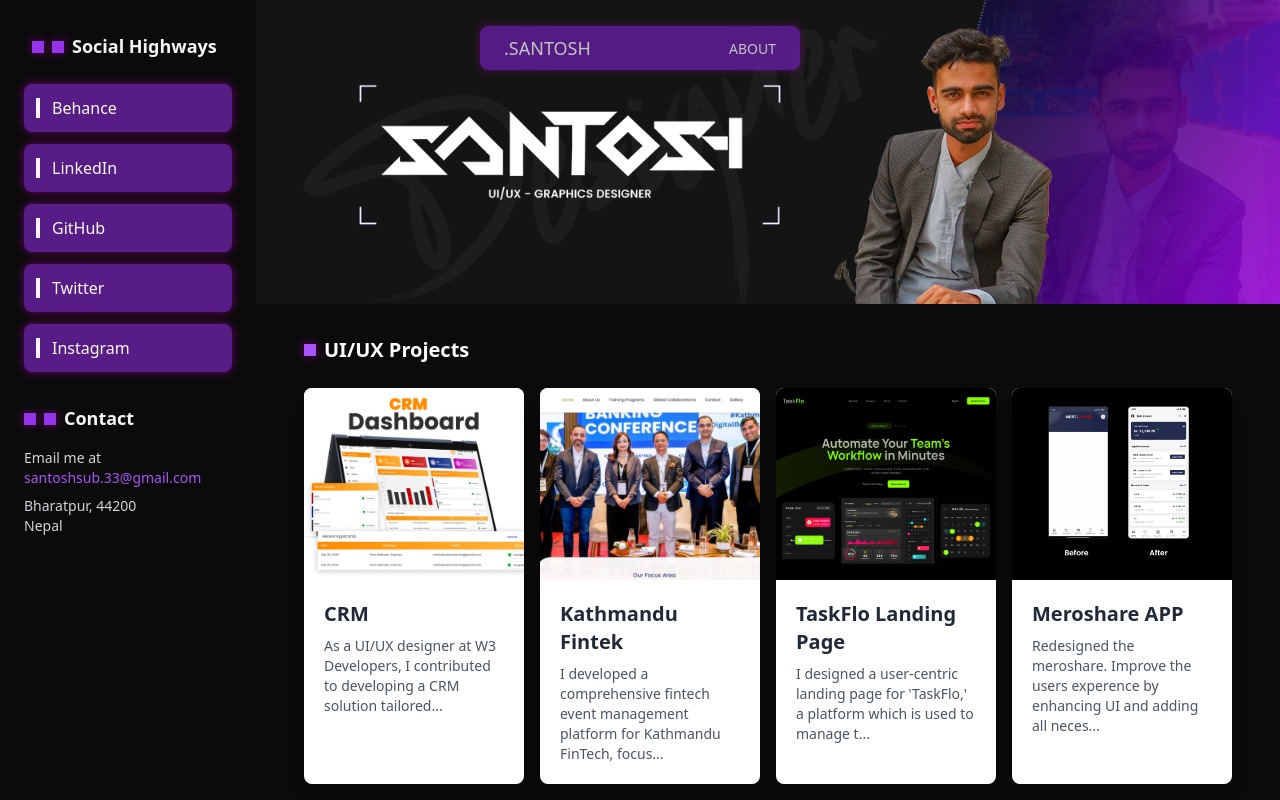
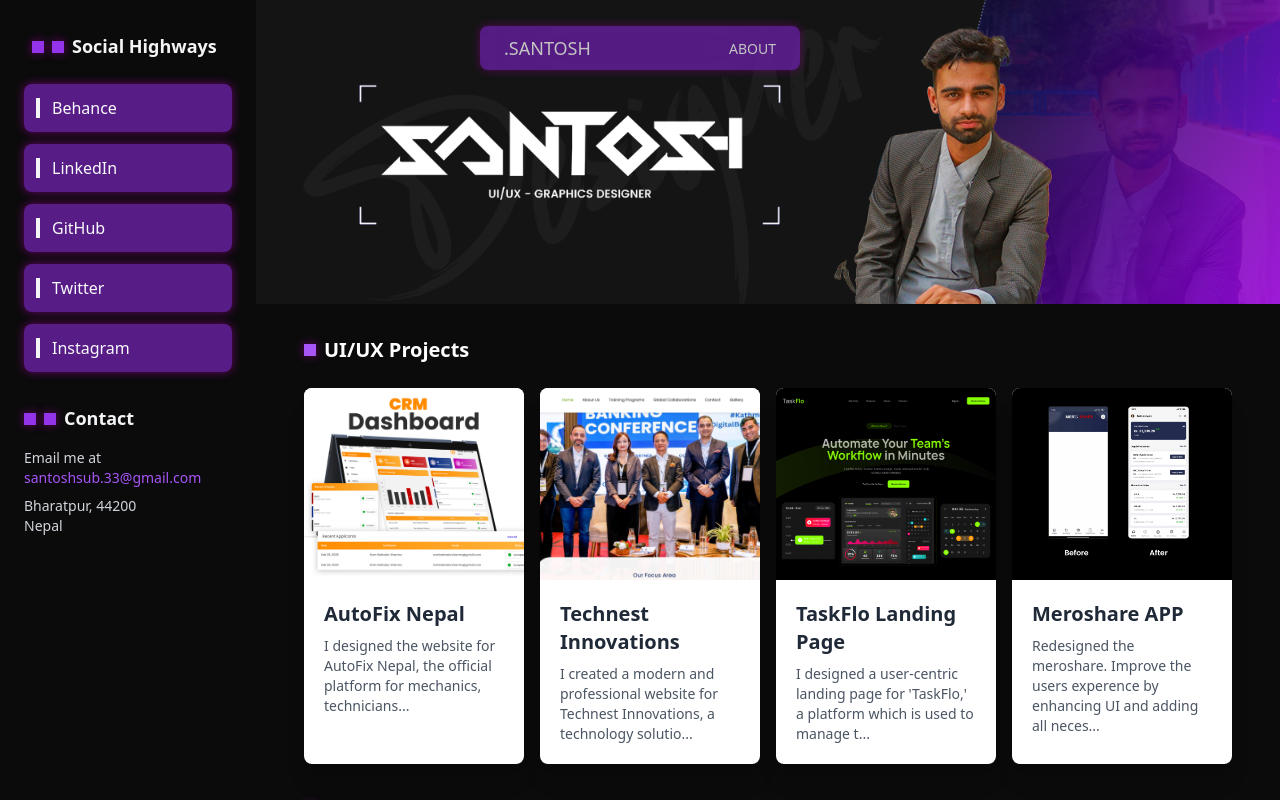
Before and after one commit to santosh-vault/New-Portfolio, a React (Vite) app: page / in a window 1280 px wide. Shown: the top 800 px of the page. Built offline with nearby package versions, Linux system fonts and the light colour scheme.

Commit message:
Updated ProjectContainer.jsx

```diff
--- a/src/Components/ProjectContainer.jsx
+++ b/src/Components/ProjectContainer.jsx
@@ -77,20 +77,20 @@
 const ProjectContainer = () => {
   const projects = [
     {
-      title: "CRM",
+      title: "AutoFix Nepal",
       description:
-        " As a UI/UX designer at W3 Developers, I contributed to developing a CRM solution tailored for educational consultancies. My responsibilities included designing user-friendly interfaces, creating dashboards for performance tracking, and ensuring an intuitive user experience aligned with client requirements.",
+        "I designed the website for AutoFix Nepal, the official platform for mechanics, technicians, and automotive businesses in Nepal. The design focuses on connecting workshops with professional training, certification programs, and business support services. My work included creating an intuitive interface for members to access industry resources, networking opportunities, and exclusive partnership benefits.",
       image: crma,
       modalImage: Dashboard,
-      link: "https://www.behance.net/gallery/223908225/CRM-Dashboard-for-Education-Consultancy",
+      link: "https://www.autofixnepal.com/",
     },
     {
-      title: "Kathmandu Fintek",
+      title: "Technest Innovations",
       description:
-        "I developed a comprehensive fintech event management platform for Kathmandu FinTech, focusing on enhancing the organization and execution of industry events. My role involved conducting user research, wireframing, and designing interactive dashboards to streamline event processes and improve user engagement. This project was completed as part of my role at W3 Developers.",
+        "I created a modern and professional website for Technest Innovations, a technology solutions company. The design emphasizes clean aesthetics and user-friendly navigation to showcase their services and expertise. My focus was on building a digital presence that effectively communicates their innovative approach and strengthens their brand identity in the tech industry.",
       image: bgg,
       modalImage: fintek,
-      link: "https://www.kathmandufintek.com.np",
+      link: "https://technestinnovations.com.np/",
     },
     {
       title: "TaskFlo Landing Page",
```
